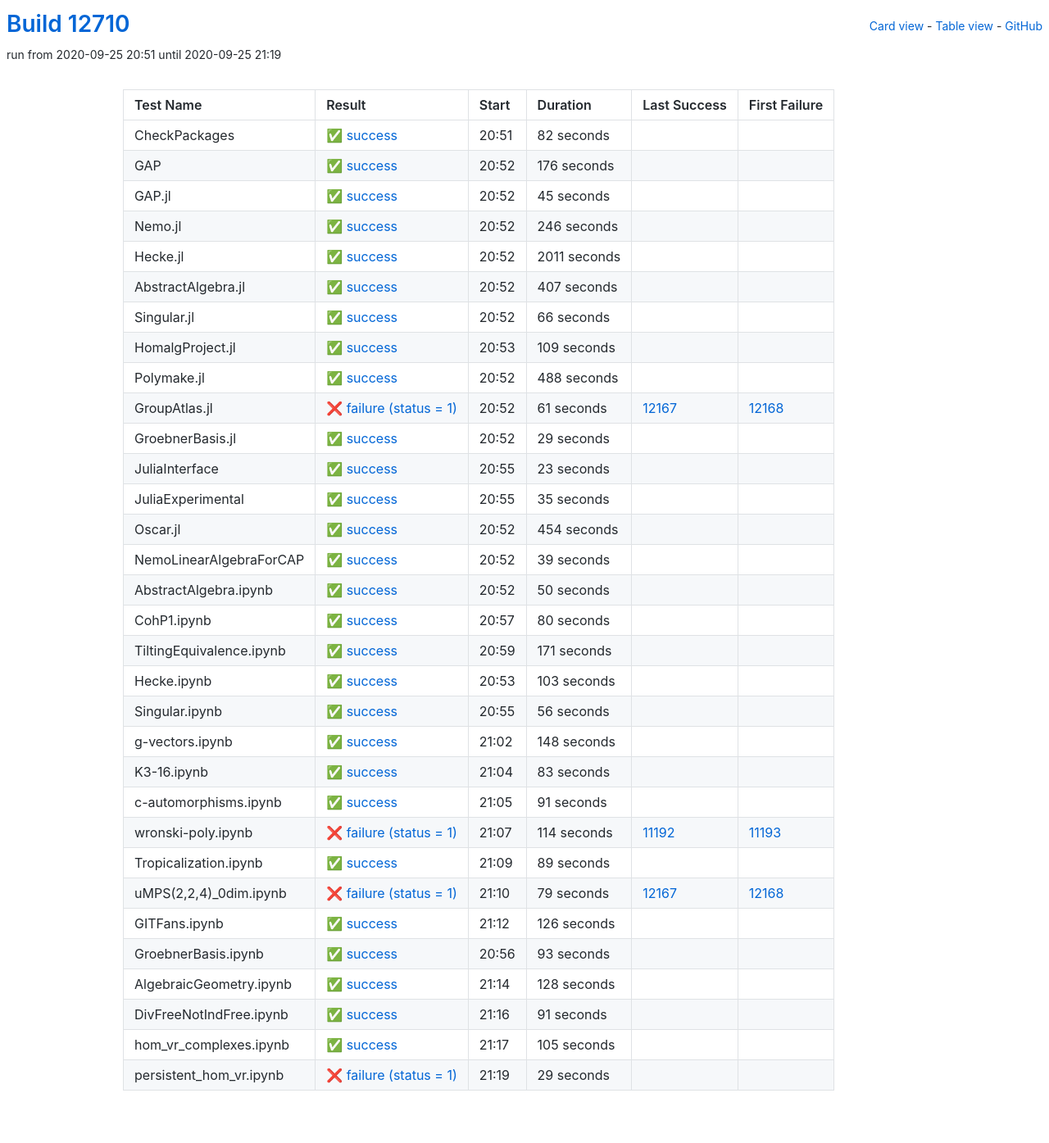
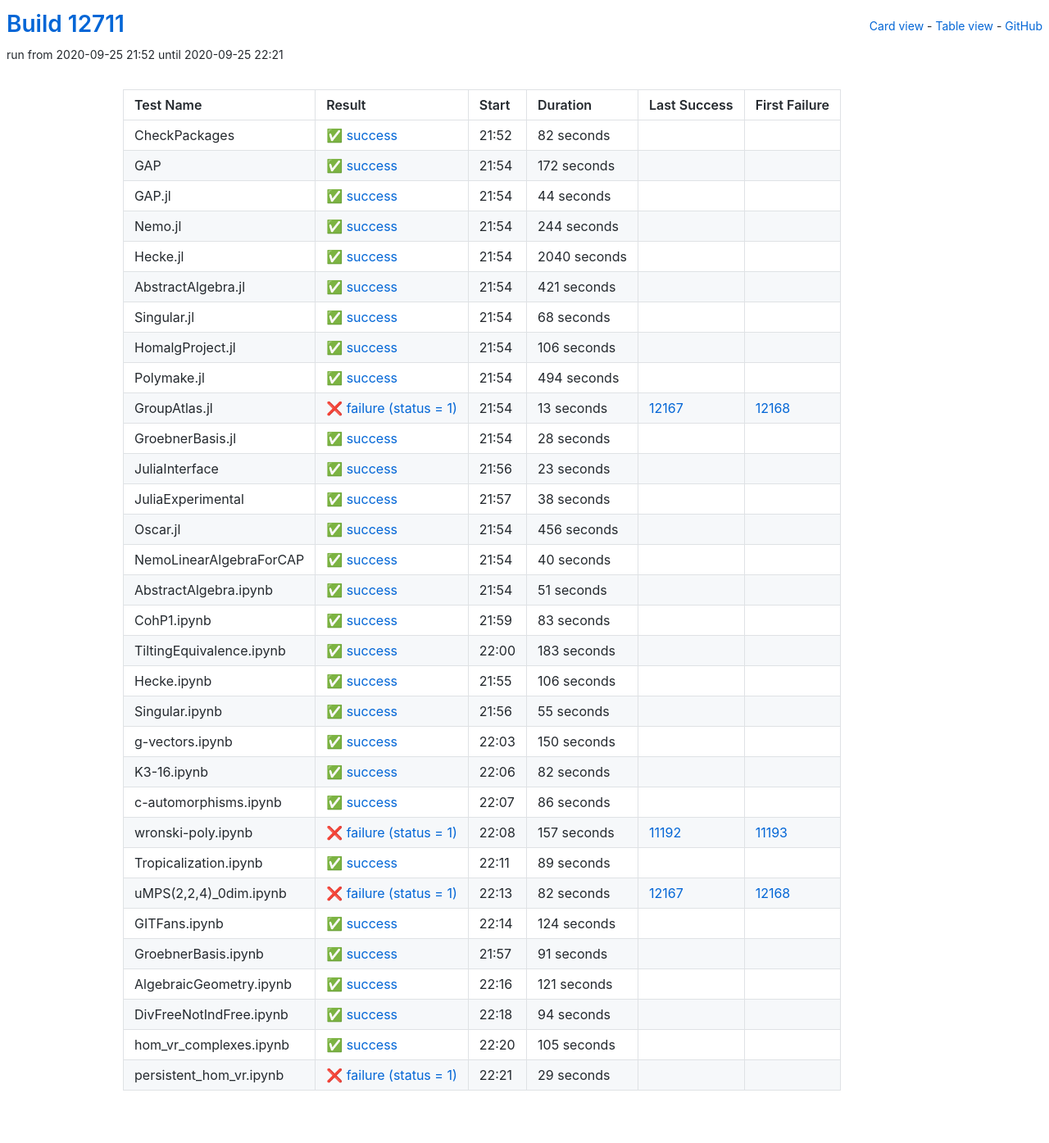
Before and after one commit to oscar-system/oscar-ci-status, a Jekyll site: the page built from table.html, in a window 1280 px wide. Shown: the whole page at 82% size. Built offline with Jekyll 4.4.1, drawn with Linux system fonts in a browser that asks for light colours.

Commit message:
Build #12711

```diff
--- a/_data/ci.yml
+++ b/_data/ci.yml
@@ -1,6 +1,6 @@
 ---
-build: 12710
-build_url: https://oscarci.mathematik.uni-kl.de/job/oscar/12710/
+build: 12711
+build_url: https://oscarci.mathematik.uni-kl.de/job/oscar/12711/
 job: oscar
 organization: oscar-system
 repo: oscar-ci-status
@@ -8,8 +8,8 @@
 tests:
 - name: CheckPackages
   id: checkpackages
-  log: https://oscarci.mathematik.uni-kl.de/job/oscar/12710/artifact/logs/build-12710/CheckPackages.log
-  start: 2020-09-25 20:51
+  log: https://oscarci.mathematik.uni-kl.de/job/oscar/12711/artifact/logs/build-12711/CheckPackages.log
+  start: 2020-09-25 21:52
   success: true
   exitcode: 0
   status: success
@@ -20,128 +20,128 @@
   first_failure_url:
 - name: GAP
   id: gap
-  log: https://oscarci.mathematik.uni-kl.de/job/oscar/12710/artifact/logs/build-12710/GAP.log
-  start: 2020-09-25 20:52
+  log: https://oscarci.mathematik.uni-kl.de/job/oscar/12711/artifact/logs/build-12711/GAP.log
+  start: 2020-09-25 21:54
   success: true
   exitcode: 0
   status: success
-  duration: 176
+  duration: 172
   last_success: false
   last_success_url:
   first_failure: false
   first_failure_url:
 - name: GAP.jl
   id: gap-jl
-  log: https://oscarci.mathematik.uni-kl.de/job/oscar/12710/artifact/logs/build-12710/GAP.jl.log
-  start: 2020-09-25 20:52
+  log: https://oscarci.mathematik.uni-kl.de/job/oscar/12711/artifact/logs/build-12711/GAP.jl.log
+  start: 2020-09-25 21:54
   success: true
   exitcode: 0
   status: success
-  duration: 45
+  duration: 44
   last_success: false
   last_success_url:
   first_failure: false
   first_failure_url:
 - name: Nemo.jl
   id: nemo-jl
-  log: https://oscarci.mathematik.uni-kl.de/job/oscar/12710/artifact/logs/build-12710/Nemo.jl.log
-  start: 2020-09-25 20:52
+  log: https://oscarci.mathematik.uni-kl.de/job/oscar/12711/artifact/logs/build-12711/Nemo.jl.log
+  start: 2020-09-25 21:54
   success: true
   exitcode: 0
   status: success
-  duration: 246
+  duration: 244
   last_success: false
   last_success_url:
   first_failure: false
   first_failure_url:
 - name: Hecke.jl
   id: hecke-jl
-  log: https://oscarci.mathematik.uni-kl.de/job/oscar/12710/artifact/logs/build-12710/Hecke.jl.log
-  start: 2020-09-25 20:52
+  log: https://oscarci.mathematik.uni-kl.de/job/oscar/12711/artifact/logs/build-12711/Hecke.jl.log
+  start: 2020-09-25 21:54
   success: true
   exitcode: 0
   status: success
-  duration: 2011
+  duration: 2040
   last_success: false
   last_success_url:
   first_failure: false
   first_failure_url:
 - name: AbstractAlgebra.jl
   id: abstractalgebra-jl
-  log: https://oscarci.mathematik.uni-kl.de/job/oscar/12710/artifact/logs/build-12710/AbstractAlgebra.jl.log
-  start: 2020-09-25 20:52
+  log: https://oscarci.mathematik.uni-kl.de/job/oscar/12711/artifact/logs/build-12711/AbstractAlgebra.jl.log
+  start: 2020-09-25 21:54
   success: true
   exitcode: 0
   status: success
-  duration: 407
+  duration: 421
   last_success: false
   last_success_url:
   first_failure: false
   first_failure_url:
 - name: Singular.jl
   id: singular-jl
-  log: https://oscarci.mathematik.uni-kl.de/job/oscar/12710/artifact/logs/build-12710/Singular.jl.log
-  start: 2020-09-25 20:52
+  log: https://oscarci.mathematik.uni-kl.de/job/oscar/12711/artifact/logs/build-12711/Singular.jl.log
+  start: 2020-09-25 21:54
   success: true
   exitcode: 0
   status: success
-  duration: 66
+  duration: 68
   last_success: false
   last_success_url:
   first_failure: false
   first_failure_url:
 - name: HomalgProject.jl
   id: homalgproject-jl
-  log: https://oscarci.mathematik.uni-kl.de/job/oscar/12710/artifact/logs/build-12710/HomalgProject.jl.log
-  start: 2020-09-25 20:53
+  log: https://oscarci.mathematik.uni-kl.de/job/oscar/12711/artifact/logs/build-12711/HomalgProject.jl.log
+  start: 2020-09-25 21:54
   success: true
   exitcode: 0
   status: success
-  duration: 109
+  duration: 106
   last_success: false
   last_success_url:
   first_failure: false
   first_failure_url:
 - name: Polymake.jl
   id: polymake-jl
-  log: https://oscarci.mathematik.uni-kl.de/job/oscar/12710/artifact/logs/build-12710/Polymake.jl.log
-  start: 2020-09-25 20:52
+  log: https://oscarci.mathematik.uni-kl.de/job/oscar/12711/artifact/logs/build-12711/Polymake.jl.log
+  start: 2020-09-25 21:54
   success: true
   exitcode: 0
   status: success
-  duration: 488
+  duration: 494
   last_success: false
   last_success_url:
   first_failure: false
   first_failure_url:
 - name: GroupAtlas.jl
   id: groupatlas-jl
-  log: https://oscarci.mathematik.uni-kl.de/job/oscar/12710/artifact/logs/build-12710/GroupAtlas.jl.log
-  start: 2020-09-25 20:52
+  log: https://oscarci.mathematik.uni-kl.de/job/oscar/12711/artifact/logs/build-12711/GroupAtlas.jl.log
+  start: 2020-09-25 21:54
   success: false
   exitcode: 1
   status: failure
-  duration: 61
+  duration: 13
   last_success: 12167
   last_success_url: https://oscarci.mathematik.uni-kl.de/job/oscar/12167/
   first_failure: 12168
   first_failure_url: https://oscarci.mathematik.uni-kl.de/job/oscar/12168/
 - name: GroebnerBasis.jl
   id: groebnerbasis-jl
-  log: https://oscarci.mathematik.uni-kl.de/job/oscar/12710/artifact/logs/build-12710/GroebnerBasis.jl.log
-  start: 2020-09-25 20:52
+  log: https://oscarci.mathematik.uni-kl.de/job/oscar/12711/artifact/logs/build-12711/GroebnerBasis.jl.log
+  start: 2020-09-25 21:54
   success: true
   exitcode: 0
   status: success
-  duration: 29
+  duration: 28
   last_success: false
   last_success_url:
   first_failure: false
   first_failure_url:
 - name: JuliaInterface
   id: juliainterface
-  log: https://oscarci.mathematik.uni-kl.de/job/oscar/12710/artifact/logs/build-12710/JuliaInterface.log
-  start: 2020-09-25 20:55
+  log: https://oscarci.mathematik.uni-kl.de/job/oscar/12711/artifact/logs/build-12711/JuliaInterface.log
+  start: 2020-09-25 21:56
   success: true
   exitcode: 0
   status: success
@@ -152,116 +152,56 @@
   first_failure_url:
 - name: JuliaExperimental
   id: juliaexperimental
-  log: https://oscarci.mathematik.uni-kl.de/job/oscar/12710/artifact/logs/build-12710/JuliaExperimental.log
-  start: 2020-09-25 20:55
+  log: https://oscarci.mathematik.uni-kl.de/job/oscar/12711/artifact/logs/build-12711/JuliaExperimental.log
+  start: 2020-09-25 21:57
   success: true
   exitcode: 0
   status: success
-  duration: 35
+  duration: 38
   last_success: false
   last_success_url:
   first_failure: false
   first_failure_url:
 - name: Oscar.jl
   id: oscar-jl
-  log: https://oscarci.mathematik.uni-kl.de/job/oscar/12710/artifact/logs/build-12710/Oscar.jl.log
-  start: 2020-09-25 20:52
+  log: https://oscarci.mathematik.uni-kl.de/job/oscar/12711/artifact/logs/build-12711/Oscar.jl.log
+  start: 2020-09-25 21:54
   success: true
   exitcode: 0
   status: success
-  duration: 454
+  duration: 456
   last_success: false
   last_success_url:
   first_failure: false
   first_failure_url:
 - name: NemoLinearAlgebraForCAP
   id: nemolinearalgebraforcap
-  log: https://oscarci.mathematik.uni-kl.de/job/oscar/12710/artifact/logs/build-12710/NemoLinearAlgebraForCAP.log
-  start: 2020-09-25 20:52
+  log: https://oscarci.mathematik.uni-kl.de/job/oscar/12711/artifact/logs/build-12711/NemoLinearAlgebraForCAP.log
+  start: 2020-09-25 21:54
   success: true
   exitcode: 0
   status: success
-  duration: 39
+  duration: 40
   last_success: false
   last_success_url:
   first_failure: false
   first_failure_url:
 - name: AbstractAlgebra.ipynb
   id: abstractalgebra-ipynb
-  log: https://oscarci.mathematik.uni-kl.de/job/oscar/12710/artifact/logs/build-12710/AbstractAlgebra.ipynb.log
-  start: 2020-09-25 20:52
+  log: https://oscarci.mathematik.uni-kl.de/job/oscar/12711/artifact/logs/build-12711/AbstractAlgebra.ipynb.log
+  start: 2020-09-25 21:54
   success: true
   exitcode: 0
   status: success
-  duration: 50
+  duration: 51
   last_success: false
   last_success_url:
   first_failure: false
   first_failure_url:
 - name: CohP1.ipynb
   id: cohp1-ipynb
-  log: https://oscarci.mathematik.uni-kl.de/job/oscar/12710/artifact/logs/build-12710/CohP1.ipynb.log
-  start: 2020-09-25 20:57
-  success: true
-  exitcode: 0
-  status: success
-  duration: 80
-  last_success: false
-  last_success_url:
-  first_failure: false
-  first_failure_url:
-- name: TiltingEquivalence.ipynb
-  id: tiltingequivalence-ipynb
-  log: https://oscarci.mathematik.uni-kl.de/job/oscar/12710/artifact/logs/build-12710/TiltingEquivalence.ipynb.log
-  start: 2020-09-25 20:59
-  success: true
-  exitcode: 0
-  status: success
-  duration: 171
-  last_success: false
-  last_success_url:
-  first_failure: false
-  first_failure_url:
-- name: Hecke.ipynb
-  id: hecke-ipynb
-  log: https://oscarci.mathematik.uni-kl.de/job/oscar/12710/artifact/logs/build-12710/Hecke.ipynb.log
-  start: 2020-09-25 20:53
-  success: true
-  exitcode: 0
-  status: success
-  duration: 103
-  last_success: false
-  last_success_url:
-  first_failure: false
-  first_failure_url:
-- name: Singular.ipynb
-  id: singular-ipynb
-  log: https://oscarci.mathematik.uni-kl.de/job/oscar/12710/artifact/logs/build-12710/Singular.ipynb.log
-  start: 2020-09-25 20:55
-  success: true
-  exitcode: 0
-  status: success
-  duration: 56
-  last_success: false
-  last_success_url:
-  first_failure: false
-  first_failure_url:
-- name: g-vectors.ipynb
-  id: g-vectors-ipynb
-  log: https://oscarci.mathematik.uni-kl.de/job/oscar/12710/artifact/logs/build-12710/g-vectors.ipynb.log
-  start: 2020-09-25 21:02
-  success: true
-  exitcode: 0
-  status: success
-  duration: 148
-  last_success: false
-  last_success_url:
-  first_failure: false
-  first_failure_url:
-- name: K3-16.ipynb
-  id: k3-16-ipynb
-  log: https://oscarci.mathematik.uni-kl.de/job/oscar/12710/artifact/logs/build-12710/K3-16.ipynb.log
-  start: 2020-09-25 21:04
+  log: https://oscarci.mathematik.uni-kl.de/job/oscar/12711/artifact/logs/build-12711/CohP1.ipynb.log
+  start: 2020-09-25 21:59
   success: true
   exitcode: 0
   status: success
@@ -270,34 +210,94 @@
   last_success_url:
   first_failure: false
   first_failure_url:
-- name: c-automorphisms.ipynb
-  id: c-automorphisms-ipynb
-  log: https://oscarci.mathematik.uni-kl.de/job/oscar/12710/artifact/logs/build-12710/c-automorphisms.ipynb.log
-  start: 2020-09-25 21:05
+- name: TiltingEquivalence.ipynb
+  id: tiltingequivalence-ipynb
+  log: https://oscarci.mathematik.uni-kl.de/job/oscar/12711/artifact/logs/build-12711/TiltingEquivalence.ipynb.log
+  start: 2020-09-25 22:00
   success: true
   exitcode: 0
   status: success
-  duration: 91
+  duration: 183
+  last_success: false
+  last_success_url:
+  first_failure: false
+  first_failure_url:
+- name: Hecke.ipynb
+  id: hecke-ipynb
+  log: https://oscarci.mathematik.uni-kl.de/job/oscar/12711/artifact/logs/build-12711/Hecke.ipynb.log
+  start: 2020-09-25 21:55
+  success: true
+  exitcode: 0
+  status: success
+  duration: 106
+  last_success: false
+  last_success_url:
+  first_failure: false
+  first_failure_url:
+- name: Singular.ipynb
+  id: singular-ipynb
+  log: https://oscarci.mathematik.uni-kl.de/job/oscar/12711/artifact/logs/build-12711/Singular.ipynb.log
+  start: 2020-09-25 21:56
+  success: true
+  exitcode: 0
+  status: success
+  duration: 55
+  last_success: false
+  last_success_url:
+  first_failure: false
+  first_failure_url:
+- name: g-vectors.ipynb
+  id: g-vectors-ipynb
+  log: https://oscarci.mathematik.uni-kl.de/job/oscar/12711/artifact/logs/build-12711/g-vectors.ipynb.log
+  start: 2020-09-25 22:03
+  success: true
+  exitcode: 0
+  status: success
+  duration: 150
+  last_success: false
+  last_success_url:
+  first_failure: false
+  first_failure_url:
+- name: K3-16.ipynb
+  id: k3-16-ipynb
+  log: https://oscarci.mathematik.uni-kl.de/job/oscar/12711/artifact/logs/build-12711/K3-16.ipynb.log
+  start: 2020-09-25 22:06
+  success: true
+  exitcode: 0
+  status: success
+  duration: 82
+  last_success: false
+  last_success_url:
+  first_failure: false
+  first_failure_url:
+- name: c-automorphisms.ipynb
+  id: c-automorphisms-ipynb
+  log: https://oscarci.mathematik.uni-kl.de/job/oscar/12711/artifact/logs/build-12711/c-automorphisms.ipynb.log
+  start: 2020-09-25 22:07
+  success: true
+  exitcode: 0
+  status: success
+  duration: 86
   last_success: false
   last_success_url:
   first_failure: false
   first_failure_url:
 - name: wronski-poly.ipynb
   id: wronski-poly-ipynb
-  log: https://oscarci.mathematik.uni-kl.de/job/oscar/12710/artifact/logs/build-12710/wronski-poly.ipynb.log
-  start: 2020-09-25 21:07
+  log: https://oscarci.mathematik.uni-kl.de/job/oscar/12711/artifact/logs/build-12711/wronski-poly.ipynb.log
+  start: 2020-09-25 22:08
   success: false
   exitcode: 1
   status: failure
-  duration: 114
+  duration: 157
   last_success: 11192
   last_success_url: https://oscarci.mathematik.uni-kl.de/job/oscar/11192/
   first_failure: 11193
   first_failure_url: https://oscarci.mathematik.uni-kl.de/job/oscar/11193/
 - name: Tropicalization.ipynb
   id: tropicalization-ipynb
-  log: https://oscarci.mathematik.uni-kl.de/job/oscar/12710/artifact/logs/build-12710/Tropicalization.ipynb.log
-  start: 2020-09-25 21:09
+  log: https://oscarci.mathematik.uni-kl.de/job/oscar/12711/artifact/logs/build-12711/Tropicalization.ipynb.log
+  start: 2020-09-25 22:11
   success: true
   exitcode: 0
   status: success
@@ -308,56 +308,32 @@
   first_failure_url:
 - name: uMPS(2,2,4)_0dim.ipynb
   id: umps-2-2-4-0dim-ipynb
-  log: https://oscarci.mathematik.uni-kl.de/job/oscar/12710/artifact/logs/build-12710/uMPS-2-2-4-_0dim.ipynb.log
-  start: 2020-09-25 21:10
+  log: https://oscarci.mathematik.uni-kl.de/job/oscar/12711/artifact/logs/build-12711/uMPS-2-2-4-_0dim.ipynb.log
+  start: 2020-09-25 22:13
   success: false
   exitcode: 1
   status: failure
-  duration: 79
+  duration: 82
   last_success: 12167
   last_success_url: https://oscarci.mathematik.uni-kl.de/job/oscar/12167/
   first_failure: 12168
   first_failure_url: https://oscarci.mathematik.uni-kl.de/job/oscar/12168/
 - name: GITFans.ipynb
   id: gitfans-ipynb
-  log: https://oscarci.mathematik.uni-kl.de/job/oscar/12710/artifact/logs/build-12710/GITFans.ipynb.log
-  start: 2020-09-25 21:12
+  log: https://oscarci.mathematik.uni-kl.de/job/oscar/12711/artifact/logs/build-12711/GITFans.ipynb.log
+  start: 2020-09-25 22:14
   success: true
   exitcode: 0
   status: success
-  duration: 126
+  duration: 124
   last_success: false
   last_success_url:
   first_failure: false
   first_failure_url:
 - name: GroebnerBasis.ipynb
   id: groebnerbasis-ipynb
-  log: https://oscarci.mathematik.uni-kl.de/job/oscar/12710/artifact/logs/build-12710/GroebnerBasis.ipynb.log
-  start: 2020-09-25 20:56
-  success: true
-  exitcode: 0
-  status: success
-  duration: 93
-  last_success: false
-  last_success_url:
-  first_failure: false
-  first_failure_url:
-- name: AlgebraicGeometry.ipynb
-  id: algebraicgeometry-ipynb
-  log: https://oscarci.mathematik.uni-kl.de/job/oscar/12710/artifact/logs/build-12710/AlgebraicGeometry.ipynb.log
-  start: 2020-09-25 21:14
-  success: true
-  exitcode: 0
-  status: success
-  duration: 128
-  last_success: false
-  last_success_url:
-  first_failure: false
-  first_failure_url:
-- name: DivFreeNotIndFree.ipynb
-  id: divfreenotindfree-ipynb
-  log: https://oscarci.mathematik.uni-kl.de/job/oscar/12710/artifact/logs/build-12710/DivFreeNotIndFree.ipynb.log
-  start: 2020-09-25 21:16
+  log: https://oscarci.mathematik.uni-kl.de/job/oscar/12711/artifact/logs/build-12711/GroebnerBasis.ipynb.log
+  start: 2020-09-25 21:57
   success: true
   exitcode: 0
   status: success
@@ -366,10 +342,34 @@
   last_success_url:
   first_failure: false
   first_failure_url:
+- name: AlgebraicGeometry.ipynb
+  id: algebraicgeometry-ipynb
+  log: https://oscarci.mathematik.uni-kl.de/job/oscar/12711/artifact/logs/build-12711/AlgebraicGeometry.ipynb.log
+  start: 2020-09-25 22:16
+  success: true
+  exitcode: 0
+  status: success
+  duration: 121
+  last_success: false
+  last_success_url:
+  first_failure: false
+  first_failure_url:
+- name: DivFreeNotIndFree.ipynb
+  id: divfreenotindfree-ipynb
+  log: https://oscarci.mathematik.uni-kl.de/job/oscar/12711/artifact/logs/build-12711/DivFreeNotIndFree.ipynb.log
+  start: 2020-09-25 22:18
+  success: true
+  exitcode: 0
+  status: success
+  duration: 94
+  last_success: false
+  last_success_url:
+  first_failure: false
+  first_failure_url:
 - name: hom_vr_complexes.ipynb
   id: hom-vr-complexes-ipynb
-  log: https://oscarci.mathematik.uni-kl.de/job/oscar/12710/artifact/logs/build-12710/hom_vr_complexes.ipynb.log
-  start: 2020-09-25 21:17
+  log: https://oscarci.mathematik.uni-kl.de/job/oscar/12711/artifact/logs/build-12711/hom_vr_complexes.ipynb.log
+  start: 2020-09-25 22:20
   success: true
   exitcode: 0
   status: success
@@ -380,8 +380,8 @@
   first_failure_url:
 - name: persistent_hom_vr.ipynb
   id: persistent-hom-vr-ipynb
-  log: https://oscarci.mathematik.uni-kl.de/job/oscar/12710/artifact/logs/build-12710/persistent_hom_vr.ipynb.log
-  start: 2020-09-25 21:19
+  log: https://oscarci.mathematik.uni-kl.de/job/oscar/12711/artifact/logs/build-12711/persistent_hom_vr.ipynb.log
+  start: 2020-09-25 22:21
   success: false
   exitcode: 1
   status: failure
```
Also changed, not shown: README.md.
